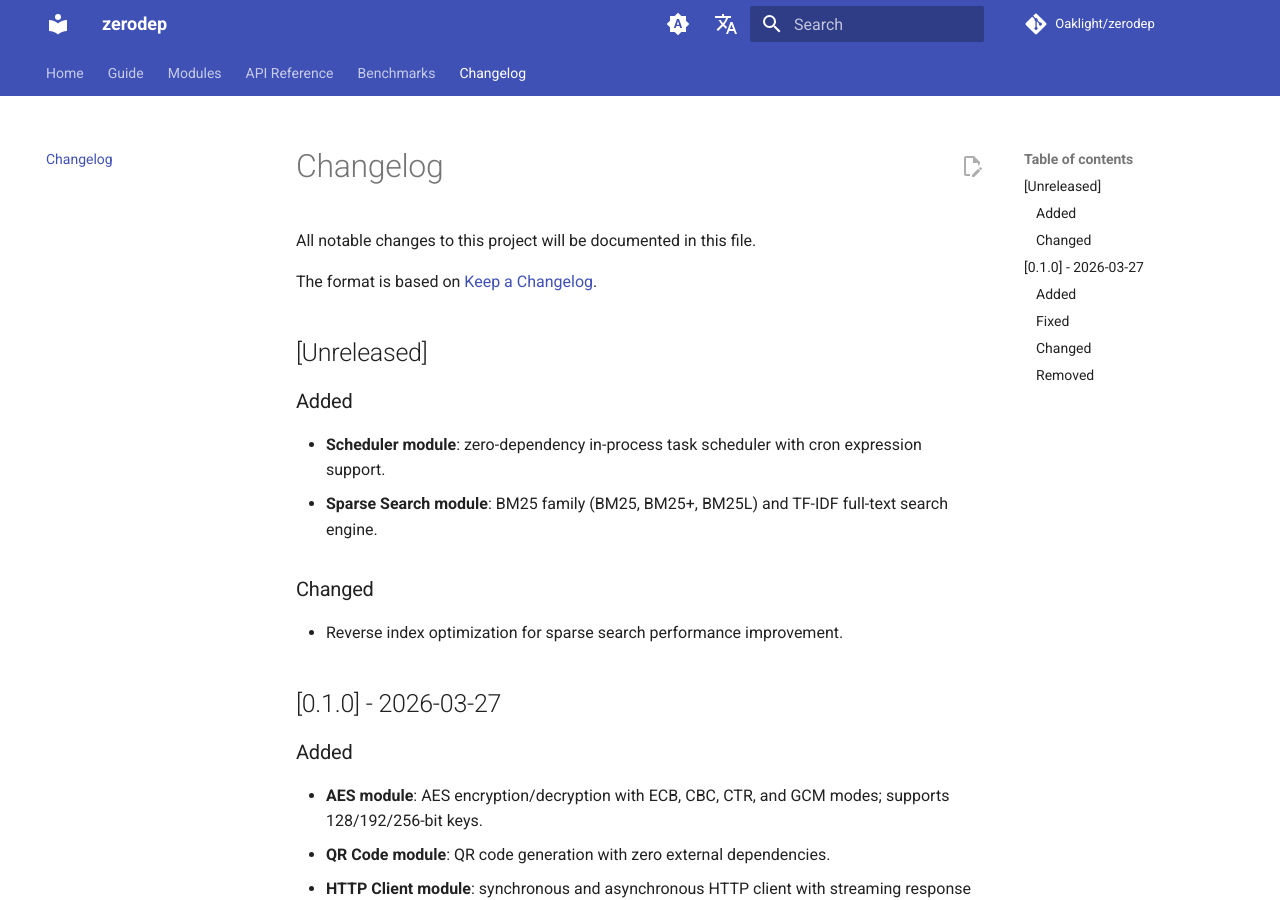
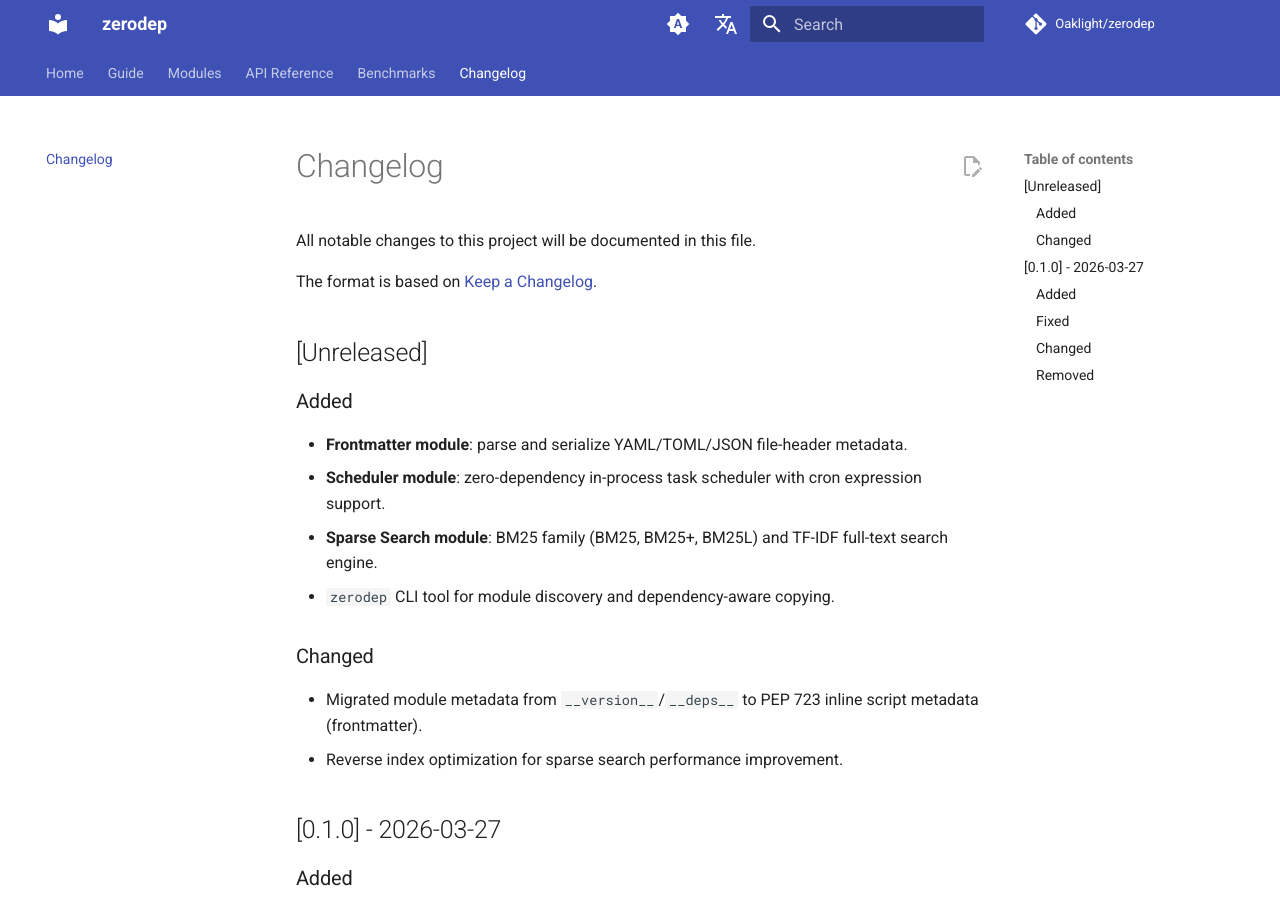
Before and after one commit to Oaklight/zerodep, an MkDocs documentation site: the page built from docs/changelog.md, in a window 1280 px wide and 900 px high. Built offline with MkDocs 1.6.1 and Material for MkDocs 9.7.7, drawn with Linux system fonts in a browser that asks for light colours; comment, search, counter and statistics services are not loaded.

Commit message:
add frontmatter module and zerodep CLI to changelog

```diff
--- a/docs/changelog.md
+++ b/docs/changelog.md
@@ -8,11 +8,14 @@ The format is based on [Keep a Changelog](https://keepachangelog.com/en/1.1.0/).
 
 ### Added
 
+- **Frontmatter module**: parse and serialize YAML/TOML/JSON file-header metadata.
 - **Scheduler module**: zero-dependency in-process task scheduler with cron expression support.
 - **Sparse Search module**: BM25 family (BM25, BM25+, BM25L) and TF-IDF full-text search engine.
+- `zerodep` CLI tool for module discovery and dependency-aware copying.
 
 ### Changed
 
+- Migrated module metadata from `__version__`/`__deps__` to PEP 723 inline script metadata (frontmatter).
 - Reverse index optimization for sparse search performance improvement.
 
 ## [0.1.0] - 2026-03-27
```
